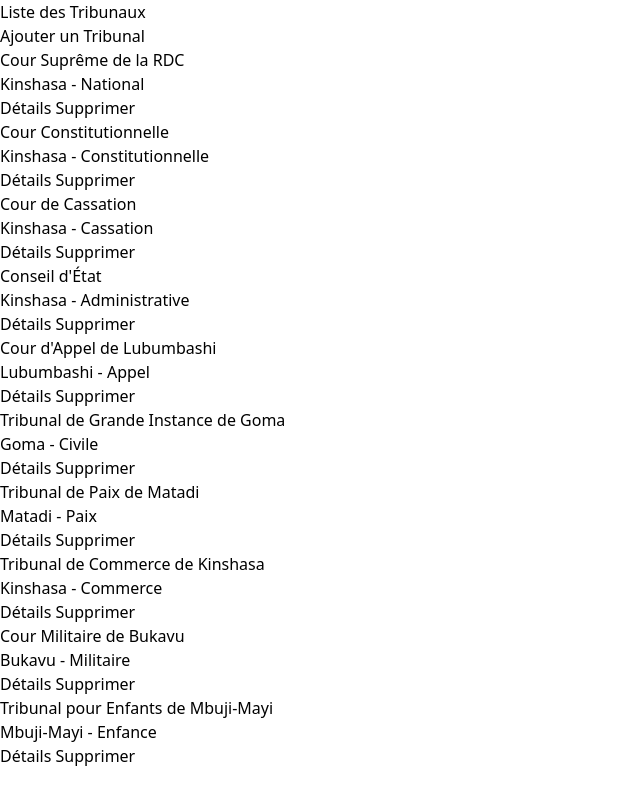
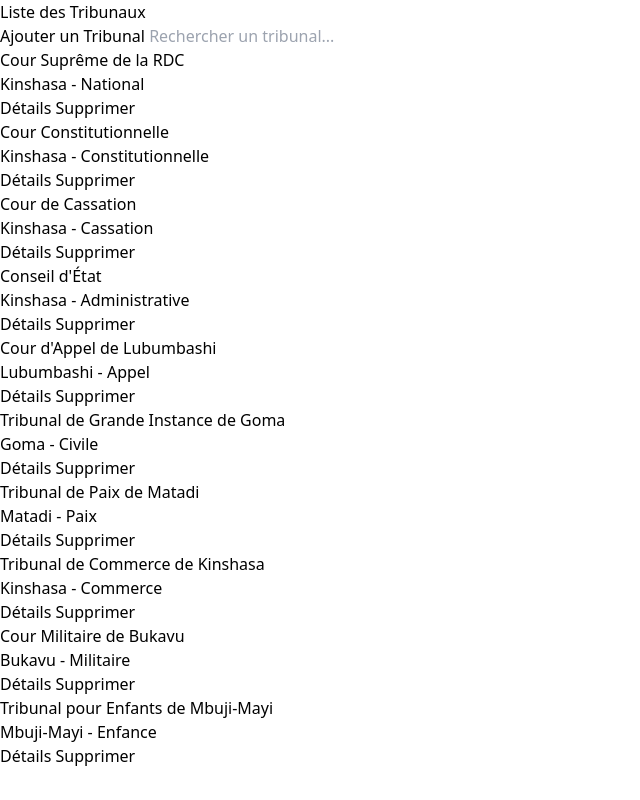
Before and after one commit to alexdevops007/tribunal-frontend-cicd, a Vue app: page / in a window 1280 px wide. Shown: the whole page, without its empty margins (0-640 px from the left). Built offline with nearby package versions, Linux system fonts and the light colour scheme.

Commit message:
feat: add filtered and delete court

```diff
--- a/src/stores/courtStore.js
+++ b/src/stores/courtStore.js
@@ -1,10 +1,9 @@
 // src/stores/courtStore.js
 import { defineStore } from "pinia";
-import { ref } from "vue";
+import { ref, computed } from "vue";
 
 export const useCourtStore = defineStore("courtStore", () => {
   const courts = ref([
-
     {
       id: "1",
       name: "Cour Suprême de la RDC",
@@ -77,6 +76,22 @@ export const useCourtStore = defineStore("courtStore", () => {
     },
   ]);
 
+  const searchTerm = ref(""); // Terme de recherche
+
+  // Filtrer les tribunaux
+  const filteredCourts = computed(() => {
+    if (!searchTerm.value.trim()) {
+      return courts.value; // Si la recherche est vide, retourner tous les tribunaux
+    }
+    const term = searchTerm.value.toLowerCase();
+    return courts.value.filter(
+      (court) =>
+        court.name.toLowerCase().includes(term) ||
+        court.location.toLowerCase().includes(term) ||
+        court.jurisdiction.toLowerCase().includes(term)
+    );
+  });
+
   const addCourt = (court) => {
     court.id = courts.value.length + 1;
     courts.value.push(court);
@@ -101,6 +116,8 @@ export const useCourtStore = defineStore("courtStore", () => {
 
   return {
     courts,
+    searchTerm,
+    filteredCourts,
     addCourt,
     getCourtById,
     updateCourt,
--- a/src/views/CourtList.vue
+++ b/src/views/CourtList.vue
@@ -2,15 +2,22 @@
 <template>
   <div class="container mx-auto p-4">
     <h1 class="text-2xl font-bold mb-4">Liste des Tribunaux</h1>
-    <router-link
-      to="/create"
-      class="bg-blue-500 text-white px-4 py-2 rounded"
-    >
+    <router-link to="/create" class="bg-blue-500 text-white px-4 py-2 rounded">
       Ajouter un Tribunal
     </router-link>
+
+    <!-- Champ de recherche -->
+    <input
+      v-model="courtStore.searchTerm"
+      type="text"
+      placeholder="Rechercher un tribunal..."
+      class="mt-4 block w-full border-gray-300 rounded-md p-2"
+    />
+
     <ul class="mt-4">
+      <!-- Affiche les tribunaux filtrés -->
       <li
-        v-for="court in courts"
+        v-for="court in courtStore.filteredCourts"
         :key="court.id"
         class="border-b py-2 flex justify-between items-center"
       >
@@ -34,17 +41,21 @@
         </div>
       </li>
     </ul>
+    <!-- Message si aucun tribunal trouvé -->
+    <p v-if="courtStore.filteredCourts.length === 0" class="mt-4 text-gray-500">
+      Aucun tribunal correspondant trouvé.
+    </p>
   </div>
 </template>
 
 <script setup>
-import { useCourtStore } from '../stores/courtStore'
-import { onMounted } from 'vue'
+import { useCourtStore } from "../stores/courtStore";
 
-const courtStore = useCourtStore()
-const { courts, deleteCourt } = courtStore
+const courtStore = useCourtStore();
 
-onMounted(() => {
-  // Chargement initial si nécessaire
-})
+const deleteCourt = (id) => {
+  if (confirm("Êtes-vous sûr de vouloir supprimer ce tribunal ?")) {
+    courtStore.deleteCourt(id);
+  }
+};
 </script>
```
Also changed, not shown: .sonar/report-task.txt.
